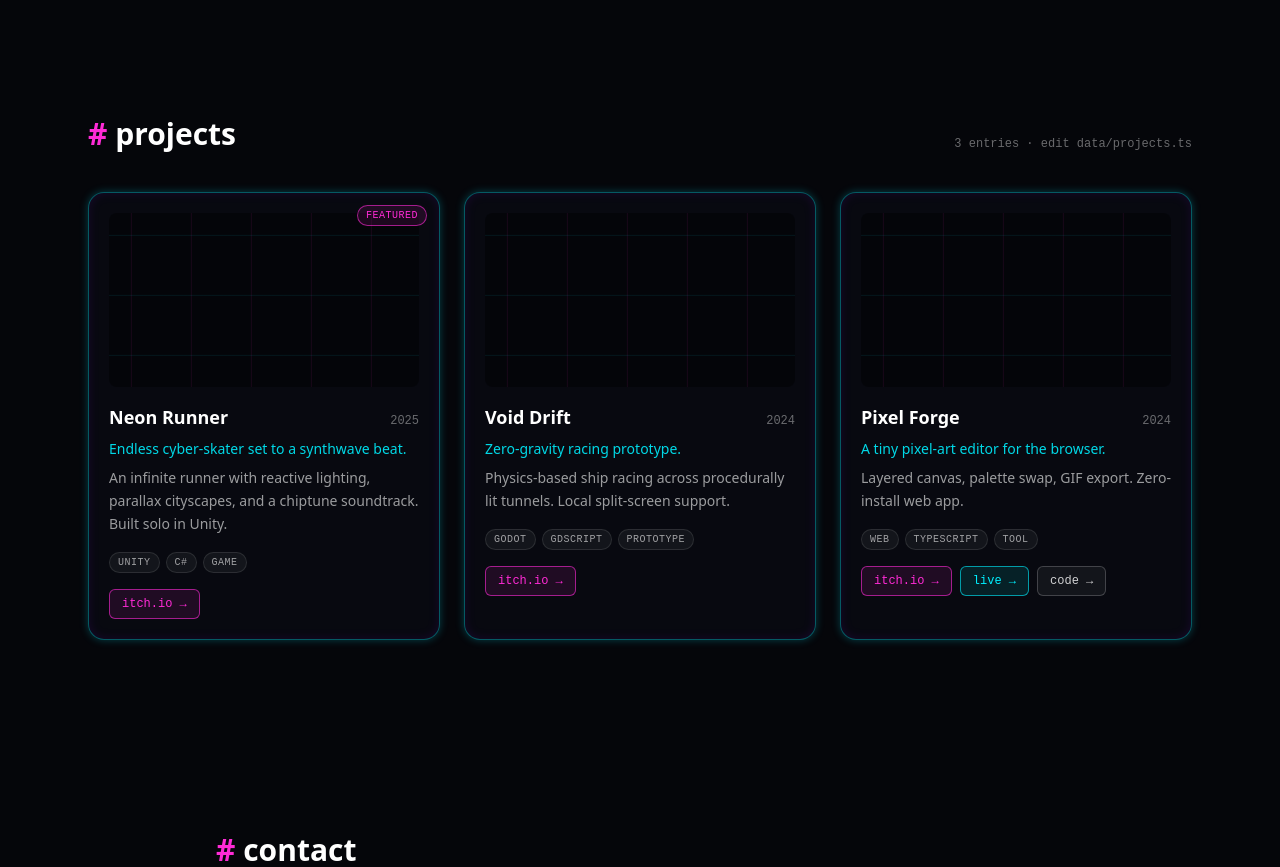
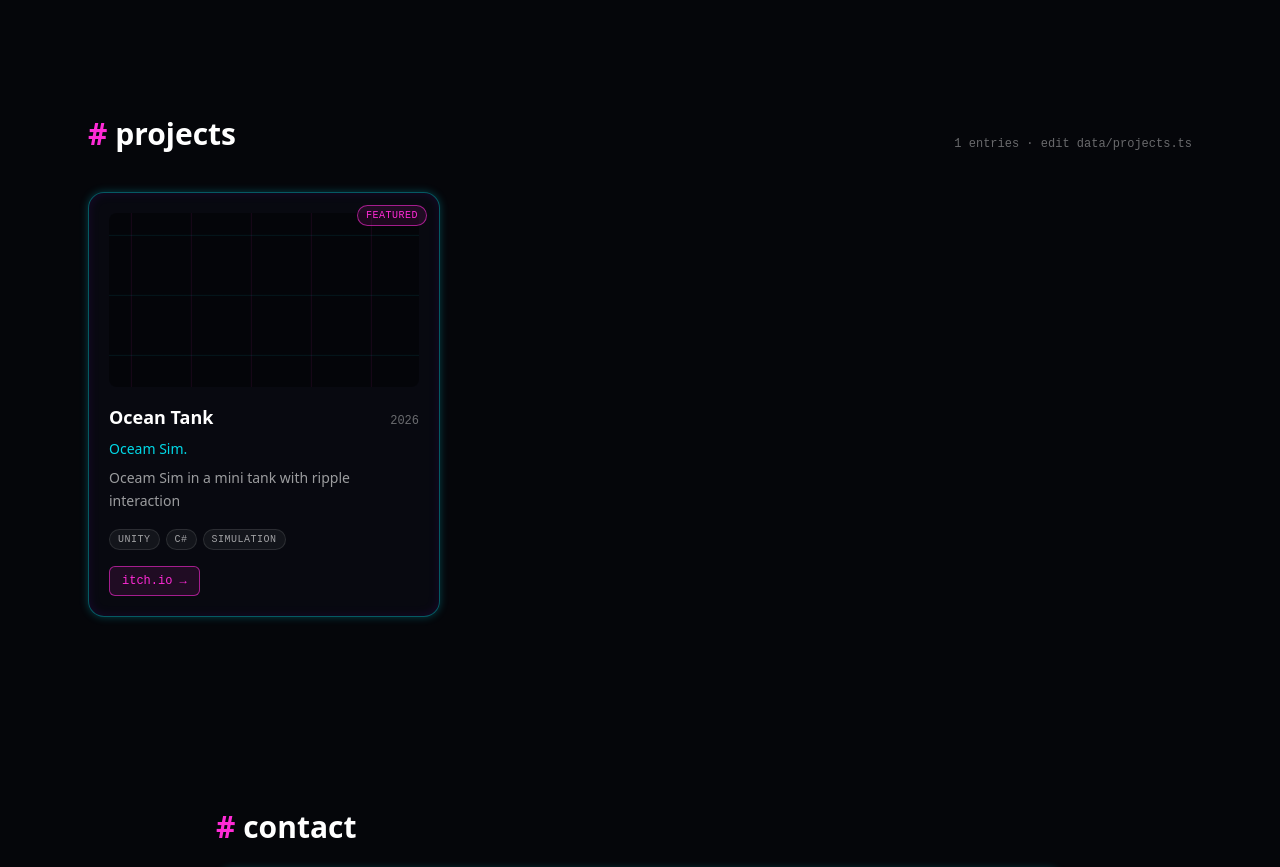
Before and after one commit to Zx-Websites/Portfolio-Neon, a Next.js app: page / in a window 1280 px wide. Shown: the part 1160-2027 px from the top of the page. Built offline with nearby package versions, Linux system fonts and the light colour scheme.

Commit message:
project update

```diff
--- a/data/projects.ts
+++ b/data/projects.ts
@@ -18,35 +18,35 @@ export type Project = {
  */
 export const projects: Project[] = [
   {
-    id: "neon-runner",
-    title: "Neon Runner",
-    tagline: "Endless cyber-skater set to a synthwave beat.",
+    id: "ocean-tank",
+    title: "Ocean Tank",
+    tagline: "Oceam Sim.",
     description:
-      "An infinite runner with reactive lighting, parallax cityscapes, and a chiptune soundtrack. Built solo in Unity.",
-    tags: ["Unity", "C#", "Game"],
-    itchUrl: "https://your-handle.itch.io/neon-runner",
-    year: 2025,
+      "Oceam Sim in a mini tank with ripple interaction",
+    tags: ["Unity", "C#", "Simulation"],
+    itchUrl: "https://zxdelt.itch.io/oceantank",
+    year: 2026,
     featured: true
-  },
-  {
-    id: "void-drift",
-    title: "Void Drift",
-    tagline: "Zero-gravity racing prototype.",
-    description:
-      "Physics-based ship racing across procedurally lit tunnels. Local split-screen support.",
-    tags: ["Godot", "GDScript", "Prototype"],
-    itchUrl: "https://your-handle.itch.io/void-drift",
-    year: 2024
-  },
-  {
-    id: "pixel-forge",
-    title: "Pixel Forge",
-    tagline: "A tiny pixel-art editor for the browser.",
-    description: "Layered canvas, palette swap, GIF export. Zero-install web app.",
-    tags: ["Web", "TypeScript", "Tool"],
-    repoUrl: "https://github.com/your-handle/pixel-forge",
-    liveUrl: "https://example.com/pixel-forge",
-    itchUrl: "https://your-handle.itch.io/void-drift",
-    year: 2024
   }
+  // {
+  //   id: "void-drift",
+  //   title: "Void Drift",
+  //   tagline: "Zero-gravity racing prototype.",
+  //   description:
+  //     "Physics-based ship racing across procedurally lit tunnels. Local split-screen support.",
+  //   tags: ["Godot", "GDScript", "Prototype"],
+  //   itchUrl: "https://your-handle.itch.io/void-drift",
+  //   year: 2024
+  // },
+  // {
+  //   id: "pixel-forge",
+  //   title: "Pixel Forge",
+  //   tagline: "A tiny pixel-art editor for the browser.",
+  //   description: "Layered canvas, palette swap, GIF export. Zero-install web app.",
+  //   tags: ["Web", "TypeScript", "Tool"],
+  //   repoUrl: "https://github.com/your-handle/pixel-forge",
+  //   liveUrl: "https://example.com/pixel-forge",
+  //   itchUrl: "https://your-handle.itch.io/void-drift",
+  //   year: 2024
+  // }
 ];
```
